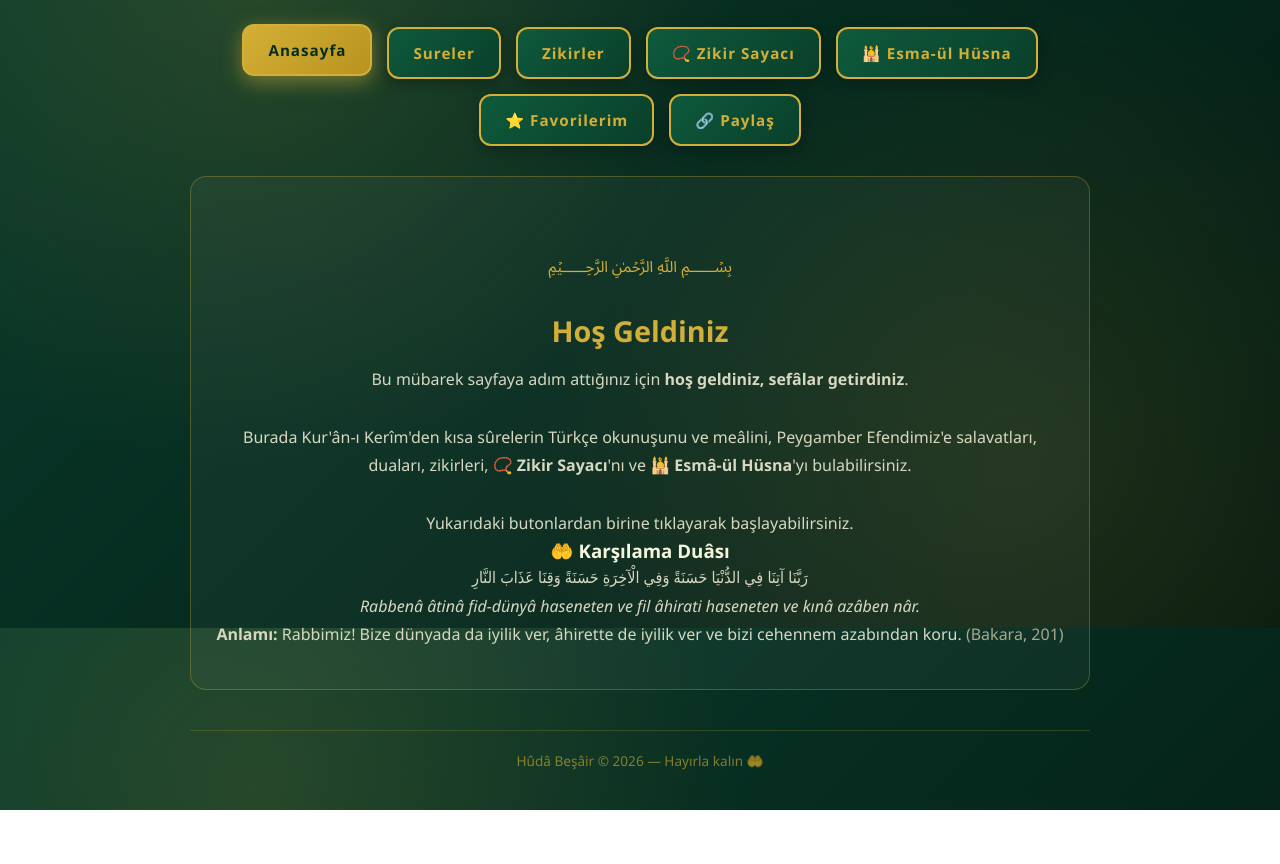
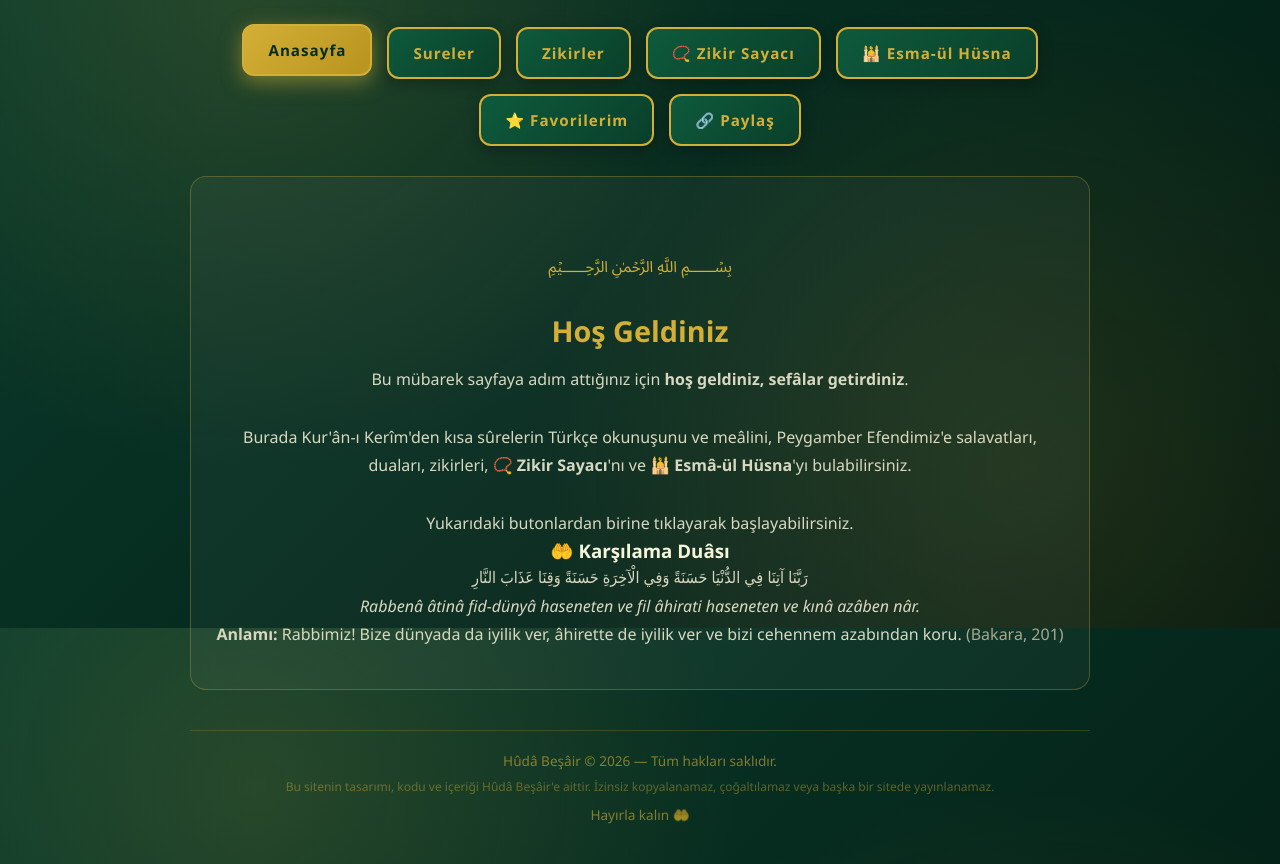
Before and after one commit to Hudabesair/Hudabesair, a plain HTML site: page index.html in a window 1280 px wide. Shown: the part 172-1036 px from the top of the page. Before the commit the page ends 982 px from the top, so only its background shows below. Drawn offline with Linux system fonts and the light colour scheme.

Commit message:
Update index.html

```diff
--- a/index.html
+++ b/index.html
@@ -115,7 +115,9 @@
   </div>
 
 <footer>
-  Hûdâ Beşâir &copy; 2026 — Hayırla kalın 🤲
+  <p>Hûdâ Beşâir &copy; 2026 — Tüm hakları saklıdır.</p>
+  <p style="font-size:0.75rem; margin-top:8px; opacity:0.7;">Bu sitenin tasarımı, kodu ve içeriği Hûdâ Beşâir'e aittir. İzinsiz kopyalanamaz, çoğaltılamaz veya başka bir sitede yayınlanamaz.</p>
+  <p style="margin-top:10px;">Hayırla kalın 🤲</p>
 </footer>
 </div>
 <!-- 🔗 PAYLAŞIM MENÜSÜ -->
```
